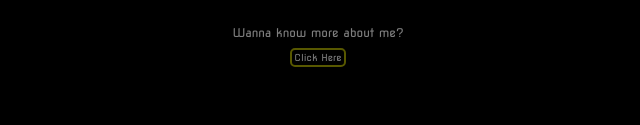
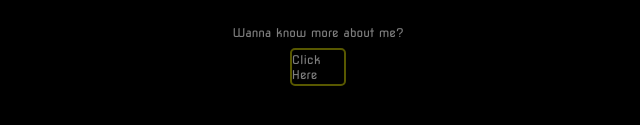
Before and after one commit to azlanajju/Profile, a plain HTML site: page index.html in a window 1280 px wide. Shown: the part 583-708 px from the top of the page, 322-962 px from the left. Drawn offline with Linux system fonts and the light colour scheme.

```diff
--- a/style.css
+++ b/style.css
@@ -45,7 +45,6 @@
 .more a {
     text-decoration: none;
     color: rgb(126, 126, 126);
-    font-size: 0.6rem;
     display: flex;
     justify-content: center;
     border: 2px solid rgba(255, 255, 0, 0.344);
```
